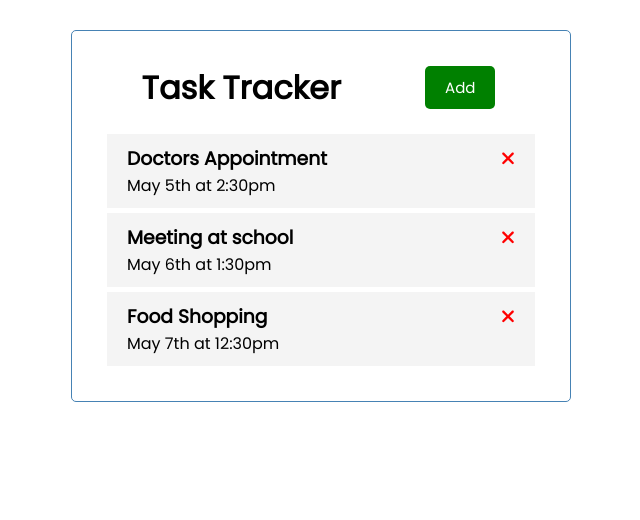
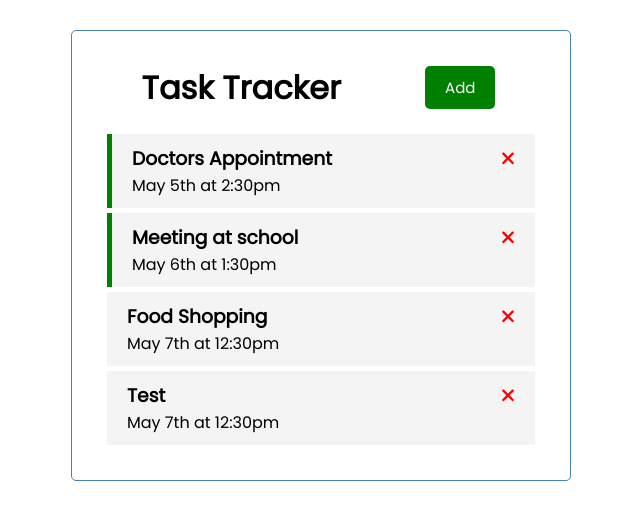
Before and after one commit to LindaMangena/Angular_task_Tracker, an Angular app in the folder TaskTracker/: page / in a window 1280 px wide. Shown: the top 520 px of the page, without its empty margins (319-959 px from the left). Built offline with nearby package versions, Linux system fonts and the light colour scheme; data requests are answered from the project's data file.

Commit message:
delete functionality

```diff
--- a/TaskTracker/db.json
+++ b/TaskTracker/db.json
@@ -22,6 +22,14 @@
             "reminder": false
 
 
-        }
+        },
+        {
+          "id": 4,
+          "text": "Test",
+          "day": "May 7th at 12:30pm",
+          "reminder": false
+
+
+      }
     ]
 }
--- a/TaskTracker/src/app/components/task-item/task-item.component.html
+++ b/TaskTracker/src/app/components/task-item/task-item.component.html
@@ -1,4 +1,4 @@
-<div class="task">
+<div [ngClass]="{reminder : task.reminder}" class="task">
   <h3>
     {{ task.text }}
     <fa-icon
--- a/TaskTracker/src/app/components/tasks/tasks.component.ts
+++ b/TaskTracker/src/app/components/tasks/tasks.component.ts
@@ -14,6 +14,7 @@ tasks: Task[] = [];
     this.taskService.getTasks().subscribe((tasks)=>this.tasks = tasks);
   }
   deleteTask(task:Task){
+    this.taskService.deleteTask(task).subscribe(()=>(this.tasks = this.tasks.filter(t => t.id !== task.id)));
 
   }
 
```
